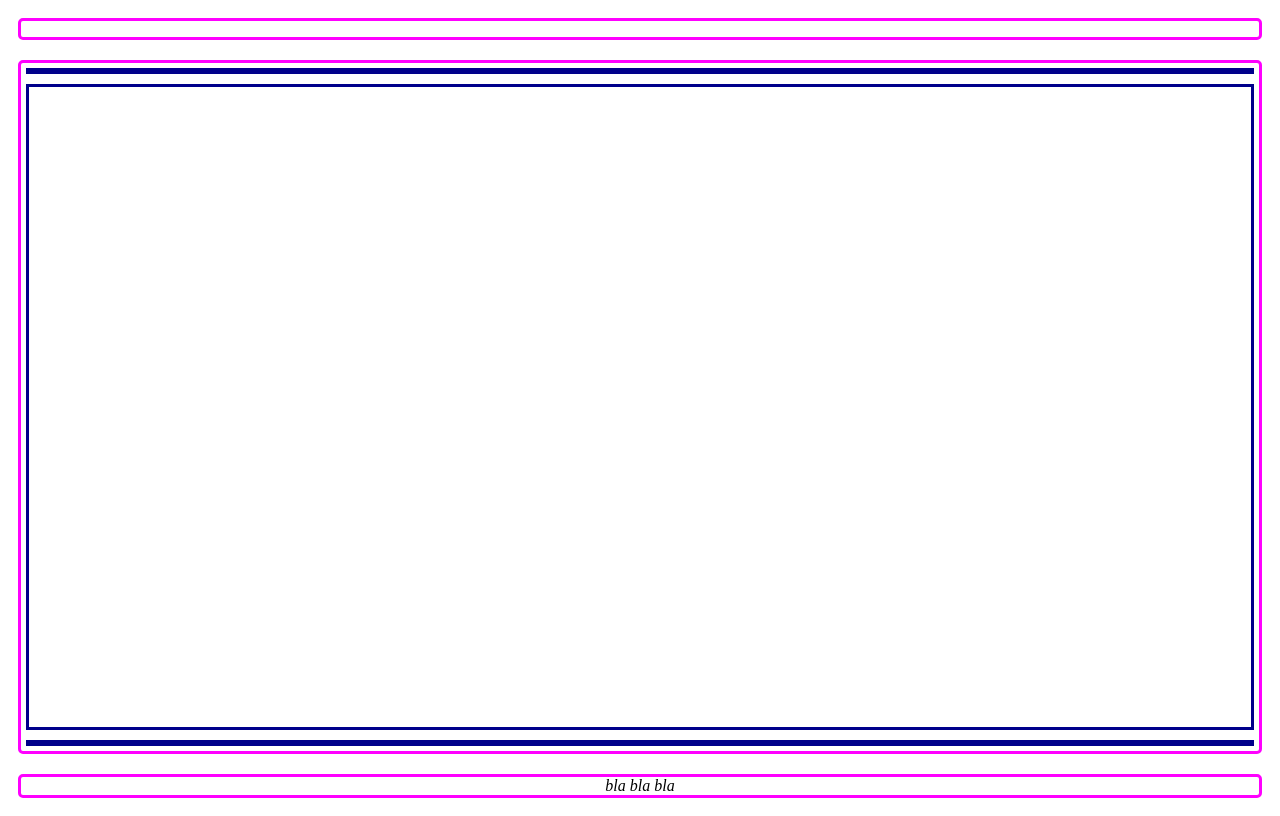
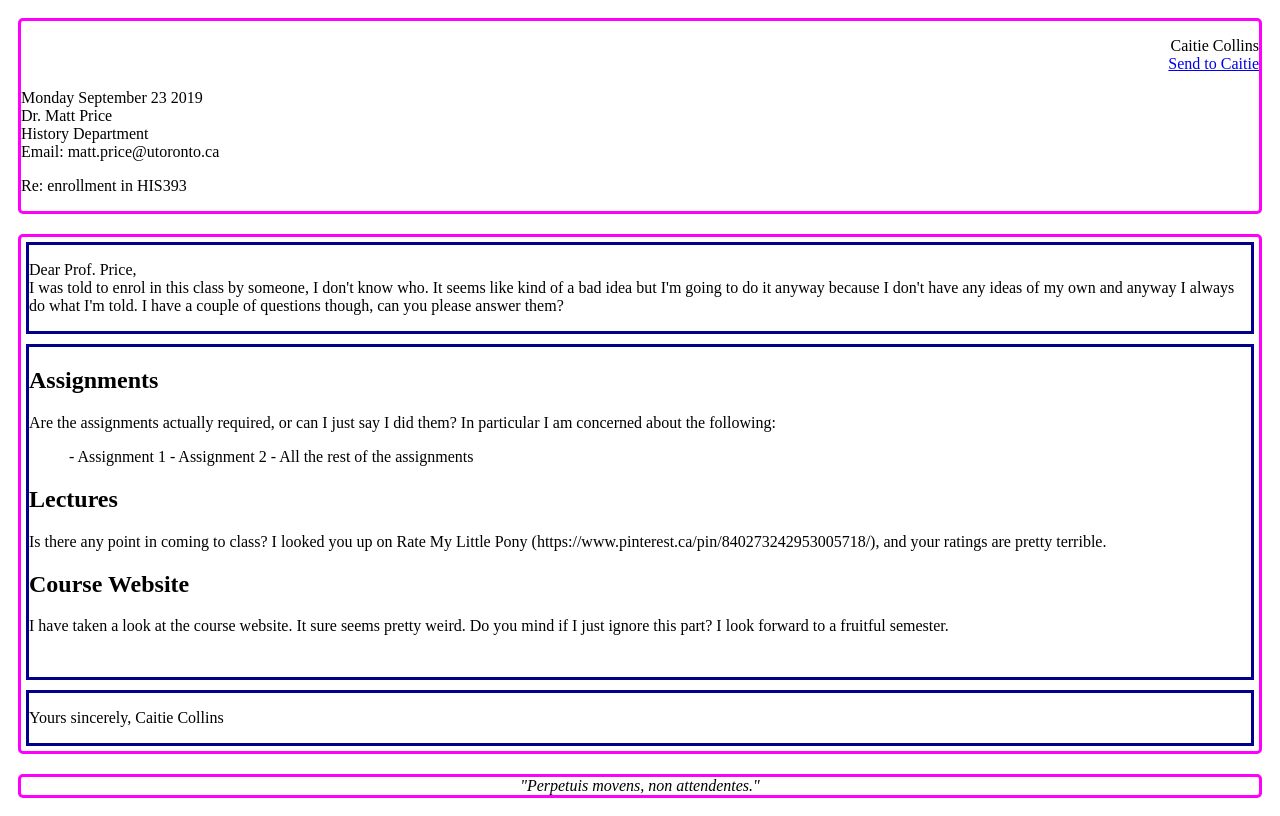
Before and after one commit to dh20199/01-blog-caitiec, a website: page 01/index.html in a window 1280 px wide. Drawn offline with Linux system fonts and the light colour scheme.

Commit message:
Changed index.html

```diff
--- a/01/index.html
+++ b/01/index.html
@@ -11,39 +11,86 @@
             <header>
                 <div class="senderinfo">
                     <p>
+                            Caitie Collins <br>
+                            <a href="caitie.collins@mail.utoronto.ca">Send to Caitie</a><br>
+
 
                     </p>
                 </div>
 
                 <time>
+                        Monday September 23 2019
 
                 </time>
 
                 <div class="recipient">
+                                Dr. Matt Price <br>
+                                History Department <br>
+                                Email: matt.price@utoronto.ca <br>
 
                 </div>
 
                 <div class="subject">
+                        <p>
+                                        Re: enrollment in HIS393
+                        </p>
 
                 </div>
             </header>
 
             <article>
                 <div class="greeting">
+                        <p>
+                                        Dear Prof. Price, <br>
+
+                                        I was told to enrol in this class by someone, I don't know who. It seems like kind of a bad idea but I'm going to do it anyway because I don't have any ideas of my own and anyway I always do what I'm told. I have a couple of questions though, can you please answer them? <br>
+                        </p>
 
                 </div>
 
                 <div class="text">
+                        <h1>
+                                Assignments
+                        </h1>
+                        <p>
+                                        Are the assignments actually required, or can I just say I did them?  In particular I am concerned about the following: <br>
+                                        <ul>
+                                                        - Assignment 1
+                                                        - Assignment 2
+                                                        - All the rest of the assignments
+                                        </ul>
 
+                        </p>
+                        <h1>
+                                Lectures
+                        </h1>
+
+                        <p>
+                                        Is there any point in coming to class? I looked you up on Rate My Little Pony (https://www.pinterest.ca/pin/840273242953005718/), and your ratings are pretty terrible.
+
+                        </p>
+                        <h1>
+                                        Course Website
+                        </h1>
+                        <p>
+                                        I have taken a look at the course website. It sure seems pretty weird.  Do you mind if I just ignore this part?
+
+                                        I look forward to a fruitful semester.
+                        </p>
                 </div>
 
                 <div class="closing">
+
+                        <p>
+                                        Yours sincerely,
+                                        Caitie Collins
+                        </p>
 
                 </div>
             </article>
 
             <footer>
-                bla bla bla
+                        "Perpetuis movens, non attendentes."
             </footer>
         </main>
     </body>
```
